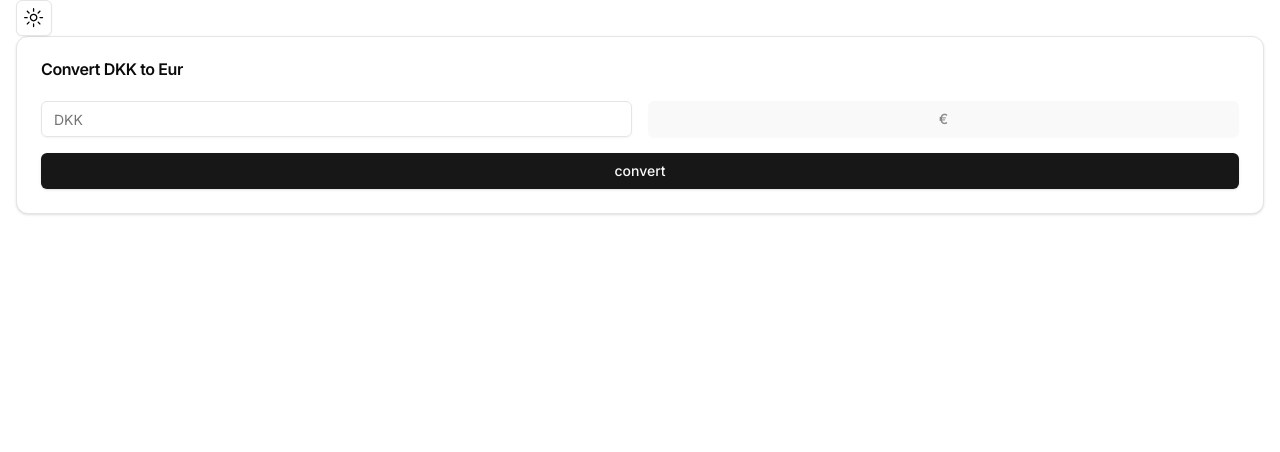
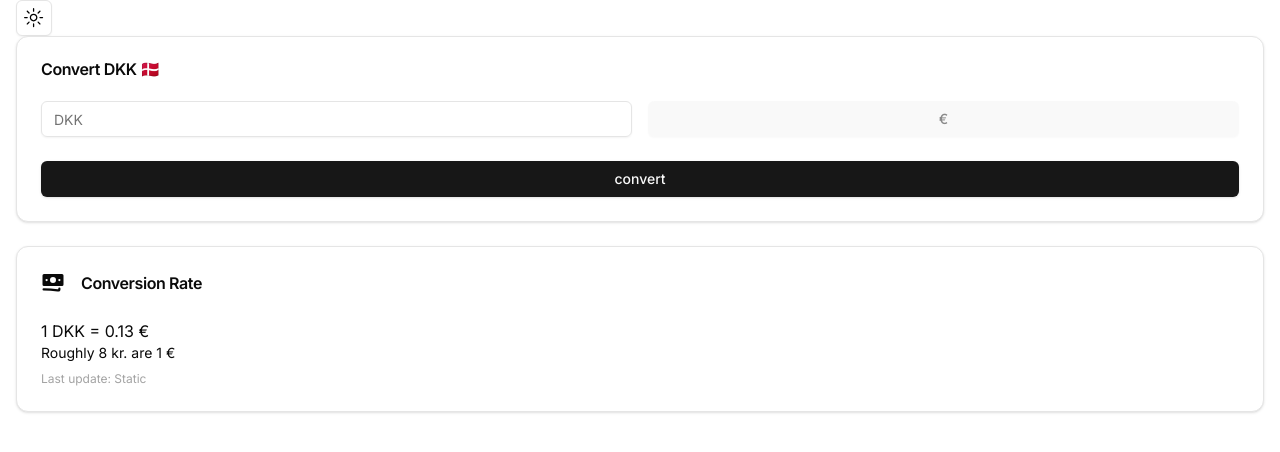
Before and after one commit to Plsr/crowns, a Next.js app: page / in a window 1280 px wide. Shown: the top 452 px of the page. Built offline with nearby package versions, Linux system fonts and the light colour scheme.

Commit message:
Add conversion rate display

```diff
--- a/app/page.tsx
+++ b/app/page.tsx
@@ -1,3 +1,4 @@
+import { ConversionRate } from "@/components/ConversionRate";
 import { CurrencyConverter } from "@/components/CurrencyConverter";
 import { ThemeToggle } from "@/components/ThemeToggle";
 
@@ -5,7 +6,10 @@ export default function Home() {
   return (
     <main className="px-4">
       <ThemeToggle />
-      <CurrencyConverter />
+      <div className="flex flex-col gap-6">
+        <CurrencyConverter />
+        <ConversionRate />
+      </div>
     </main>
   );
 }
--- /dev/null
+++ b/components/ConversionRate.tsx
@@ -0,0 +1,26 @@
+import { Card, CardContent, CardHeader, CardTitle } from "./ui/card";
+import { BanknotesIcon } from "@heroicons/react/16/solid";
+
+const rate = 0.13;
+
+export const ConversionRate = () => {
+  return (
+    <Card>
+      <CardHeader>
+        <CardTitle>
+          <div className="flex items-center gap-4">
+            <BanknotesIcon className="h-6 w-6" />
+            <span>Conversion Rate</span>
+          </div>
+        </CardTitle>
+      </CardHeader>
+      <CardContent>
+        <div>1 DKK = {rate} €</div>
+        <div className="text-sm">Roughly {Math.ceil(1 / 0.13)} kr. are 1 €</div>
+        <div className="text-xs dark:text-neutral-500 text-neutral-400 mt-2">
+          Last update: Static
+        </div>
+      </CardContent>
+    </Card>
+  );
+};
--- a/components/CurrencyConverter.tsx
+++ b/components/CurrencyConverter.tsx
@@ -3,14 +3,7 @@
 import { useRef, useState } from "react";
 import { Input } from "./ui/input";
 import { Button } from "./ui/button";
-import {
-  Card,
-  CardContent,
-  CardDescription,
-  CardFooter,
-  CardHeader,
-  CardTitle,
-} from "./ui/card";
+import { Card, CardContent, CardHeader, CardTitle } from "./ui/card";
 
 export const CurrencyConverter = () => {
   const [result, setResult] = useState<undefined | number>(undefined);
@@ -35,7 +28,7 @@ export const CurrencyConverter = () => {
     <>
       <Card>
         <CardHeader>
-          <CardTitle>Convert DKK to Eur</CardTitle>
+          <CardTitle>Convert DKK 🇩🇰</CardTitle>
         </CardHeader>
         <CardContent>
           <div className="grid grid-cols-2 gap-4">
@@ -44,7 +37,7 @@ export const CurrencyConverter = () => {
               {result} €
             </Button>
           </div>
-          <Button className="w-full mt-4" onClick={handleConvertClick}>
+          <Button className="w-full mt-6" onClick={handleConvertClick}>
             convert
           </Button>
         </CardContent>
--- a/package.json
+++ b/package.json
@@ -9,6 +9,7 @@
     "lint": "next lint"
   },
   "dependencies": {
+    "@heroicons/react": "^2.1.4",
     "@radix-ui/react-dropdown-menu": "^2.1.1",
     "@radix-ui/react-icons": "^1.3.0",
     "@radix-ui/react-slot": "^1.1.0",
```
Also changed, not shown: 2 other files (tests, documents, lock files or other folders).
